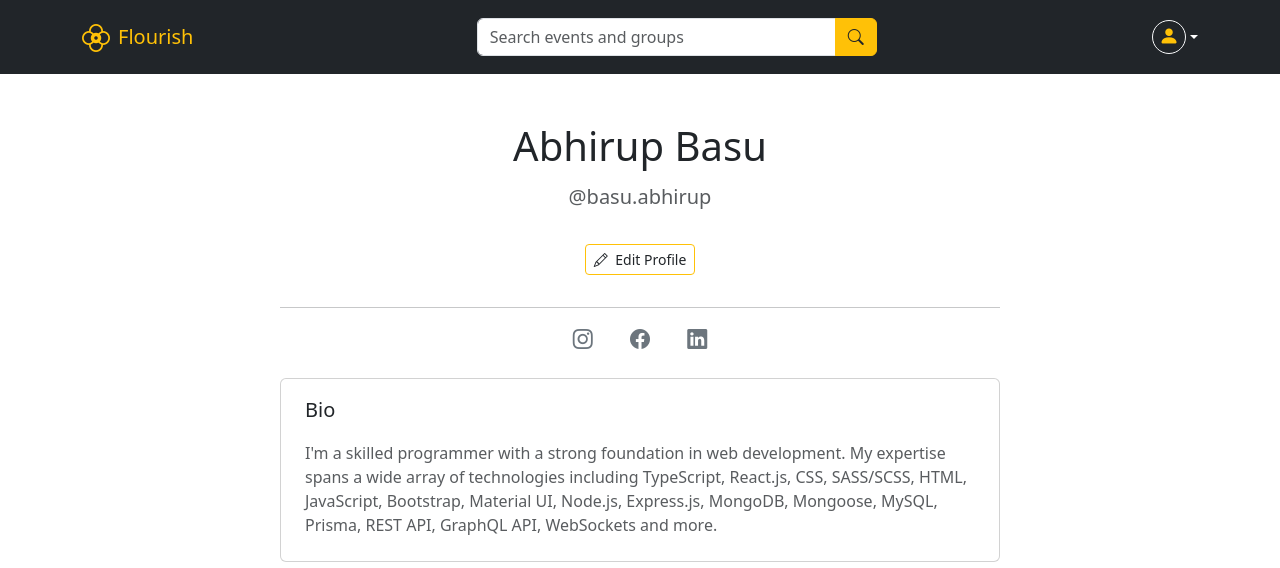
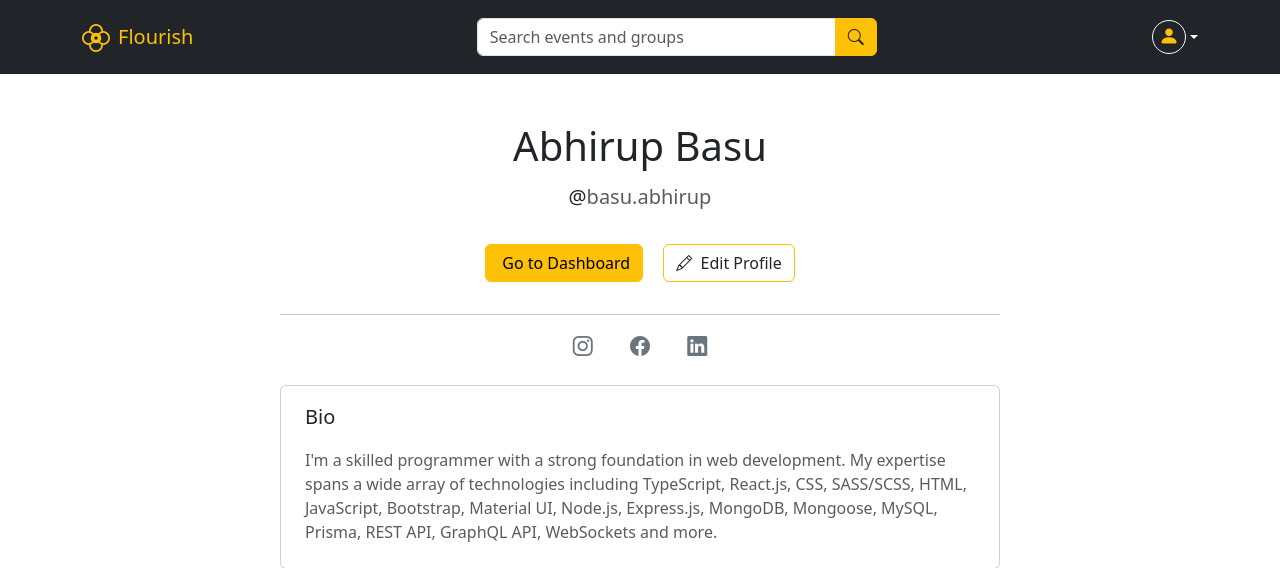
Before and after one commit to basuabhirup/flourish_backend, a Django app: a page that uses events/templates/events/profile.html in a window 1280 px wide. Shown: the top 568 px of the page. Run offline with Django 5.2, Linux system fonts and the light colour scheme; a user stored in the database is signed in; data comes from the database, SQL or seed files in the repository; both versions use the stored data as it was after the commit.

Commit message:
Minor aesthetic enhancements

```diff
--- a/events/static/events/scripts.js
+++ b/events/static/events/scripts.js
@@ -254,12 +254,6 @@ const editGroup = () => {
     });
 };
 
-const openLink = (e) => {
-  const url = e.target.dataset.url
-  console.log(url)
-  // window.open(url, '_blank').focus()
-}
-
 const openInNewTab = (e) => {
   const url = e.target.closest(".bi").dataset.url
   // console.log(url)
--- a/events/templates/events/dashboard.html
+++ b/events/templates/events/dashboard.html
@@ -2,7 +2,7 @@
 
 {% block body %}
 <div class="container mt-5">
-  <h1 class="mb-5 mx-auto text-center">Welcome, {{ user.username }} !</h1>
+  <h1 class="mb-5 mx-auto text-center">Welcome, <a href="{% url 'profile' user.username %}" class="text-secondary fw-bold">{{ user.username }}</a> !</h1>
 
   <div class="col-lg-9 mx-auto mt-3 text-center">
     <p class="lead mb-4">
--- a/events/templates/events/profile.html
+++ b/events/templates/events/profile.html
@@ -5,13 +5,19 @@
   <div class="row justify-content-center">
     <div class="col-lg-8 mx-auto text-center">
       <h1>{{ profile_user.first_name}} {{ profile_user.last_name }}</h1>
-      <p class="text-muted mt-1 pt-1 fs-5">@{{ profile_user.username}}</p>
+      <p class="mt-1 pt-1 fs-5">@<a href="{% url 'profile' user.username %}" class="text-muted">{{ profile_user.username }}</a></p>
       {% if request.user == profile_user %}
-      <button class="btn btn-sm btn-outline-warning text-dark my-3" data-bs-toggle="modal"
-          data-bs-target="#editProfileModal">
-          <span class="ms-auto"><i class="bi bi-pencil"></i></span>
-          <span class="ms-1">Edit Profile</span>
-      </button>
+      <p class="text-center">
+        <a href="{% url 'dashboard' %}" class="btn btn-warning my-3 me-2">
+            <!-- <span class="ms-auto"><i class="bi bi-arrow-right-square-fill"></i></span> -->
+            <span class="ms-1">Go to Dashboard</span>
+        </a>
+        <button class="btn btn-outline-warning text-dark my-3 ms-2" data-bs-toggle="modal"
+            data-bs-target="#editProfileModal">
+            <span class="ms-auto"><i class="bi bi-pencil"></i></span>
+            <span class="ms-1">Edit Profile</span>
+        </button>
+      </p>
       {% endif %}
       <hr>
       <p class="social text-secondary text-center fs-5 mb-4 mt-1">
@@ -38,22 +44,22 @@
         <div class="card-title text-dark ms-2 fs-5">Personal Details</div>
         <div class="card-body row p-2">
           <div class="card-text col">
+            <span class="text-dark">Username: </span>
+            <span class="fw-bold">{{ profile_user.username }}</span>
+          </div>
+          <div class="card-text col">
+            <span class="text-dark">Email: </span>
+            <span class="fw-bold">{{ profile_user.email }}</span>
+          </div>
+        </div>
+        <div class="card-body row p-2">
+          <div class="card-text col">
             <span class="text-dark">First Name: </span>
             <span class="fw-bold">{{ profile_user.first_name }}</span>
           </div>
           <div class="card-text col">
             <span class="text-dark">Last Name: </span>
             <span class="fw-bold">{{ profile_user.last_name }}</span>
-          </div>
-        </div>
-        <div class="card-body row p-2">
-          <div class="card-text col">
-            <span class="text-dark">Username: </span>
-            <span class="fw-bold">{{ profile_user.username }}</span>
-          </div>
-          <div class="card-text col">
-            <span class="text-dark">Email: </span>
-            <span class="fw-bold">{{ profile_user.email }}</span>
           </div>
         </div>
         <!-- <div class="card-body p-2 mt-2 mb-3">
```
Also changed, not shown: db.sqlite3.
